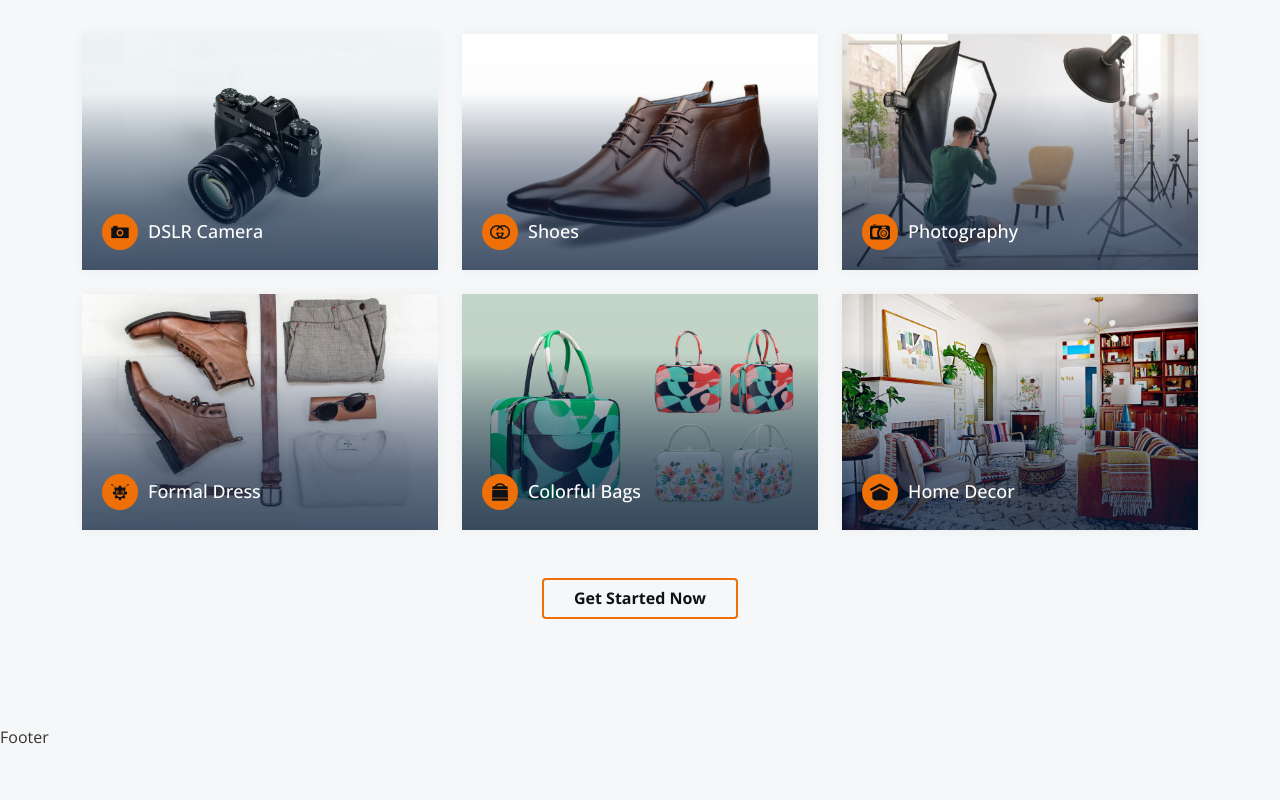
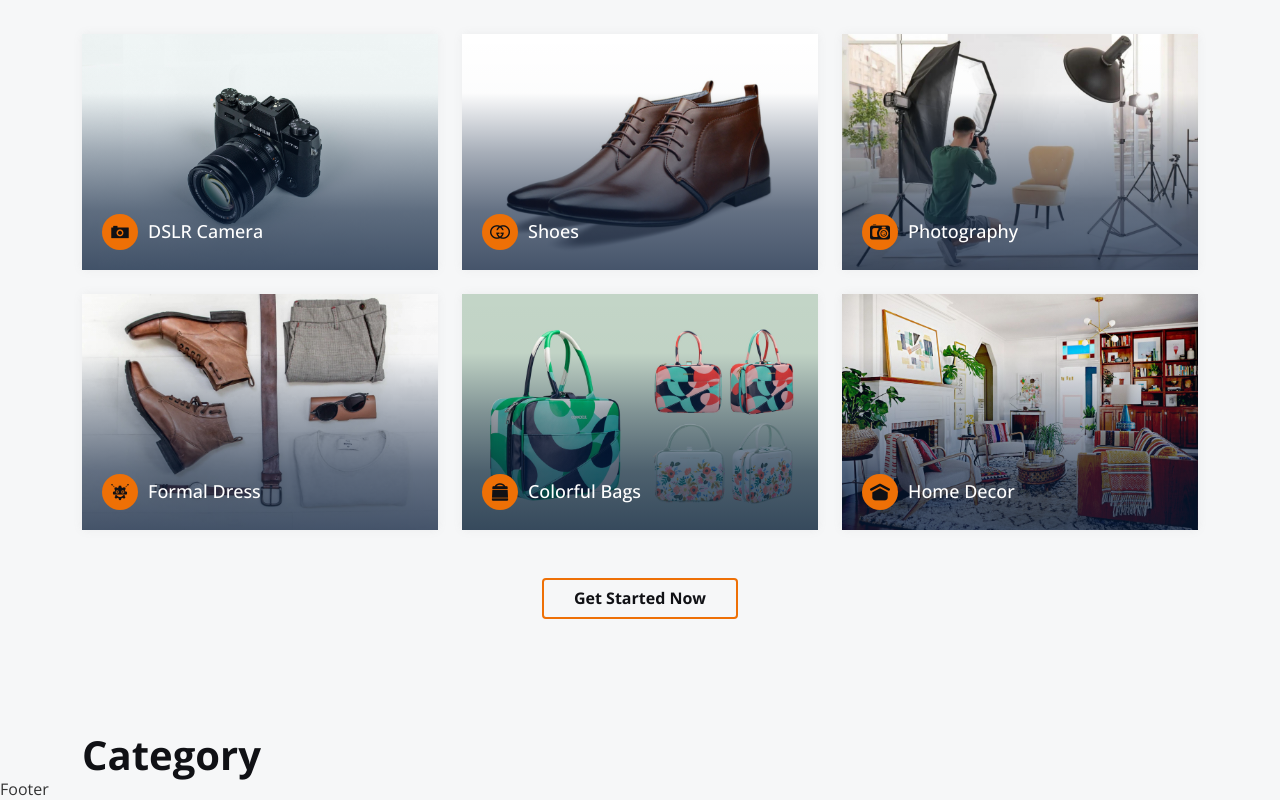
Before and after one commit to it27427/dokanbondhu-ecommerce, a React (Vite) app: page / in a window 1280 px wide. Shown: the part 1045-1845 px from the top of the page. Before the commit the page ends 1793 px from the top, so only its background shows below. Built offline with nearby package versions, Linux system fonts and the light colour scheme.

Commit message:
CategoryShowCase component created and added in homepage

```diff
--- /dev/null
+++ b/src/components/CategoryShowCase.jsx
@@ -0,0 +1,13 @@
+import React from 'react';
+
+const CategoryShowCase = () => {
+  return (
+    <section className=''>
+      <div className='container'>
+        <h2>Category</h2>
+      </div>
+    </section>
+  );
+};
+
+export default CategoryShowCase;
--- a/src/pages/Home.jsx
+++ b/src/pages/Home.jsx
@@ -1,5 +1,6 @@
 import Hero from '@/components/Hero';
 import HomeCategory from '@/components/HomeCategory';
+import CategoryShowCase from '@/components/CategoryShowCase';
 
 const HomePage = () => {
   return (
@@ -10,6 +11,9 @@ const HomePage = () => {
 
         {/* HOME-CATEGORY */}
         <HomeCategory />
+
+        {/* CATEGORY-SHOWCASE */}
+        <CategoryShowCase />
       </main>
     </>
   );
```
